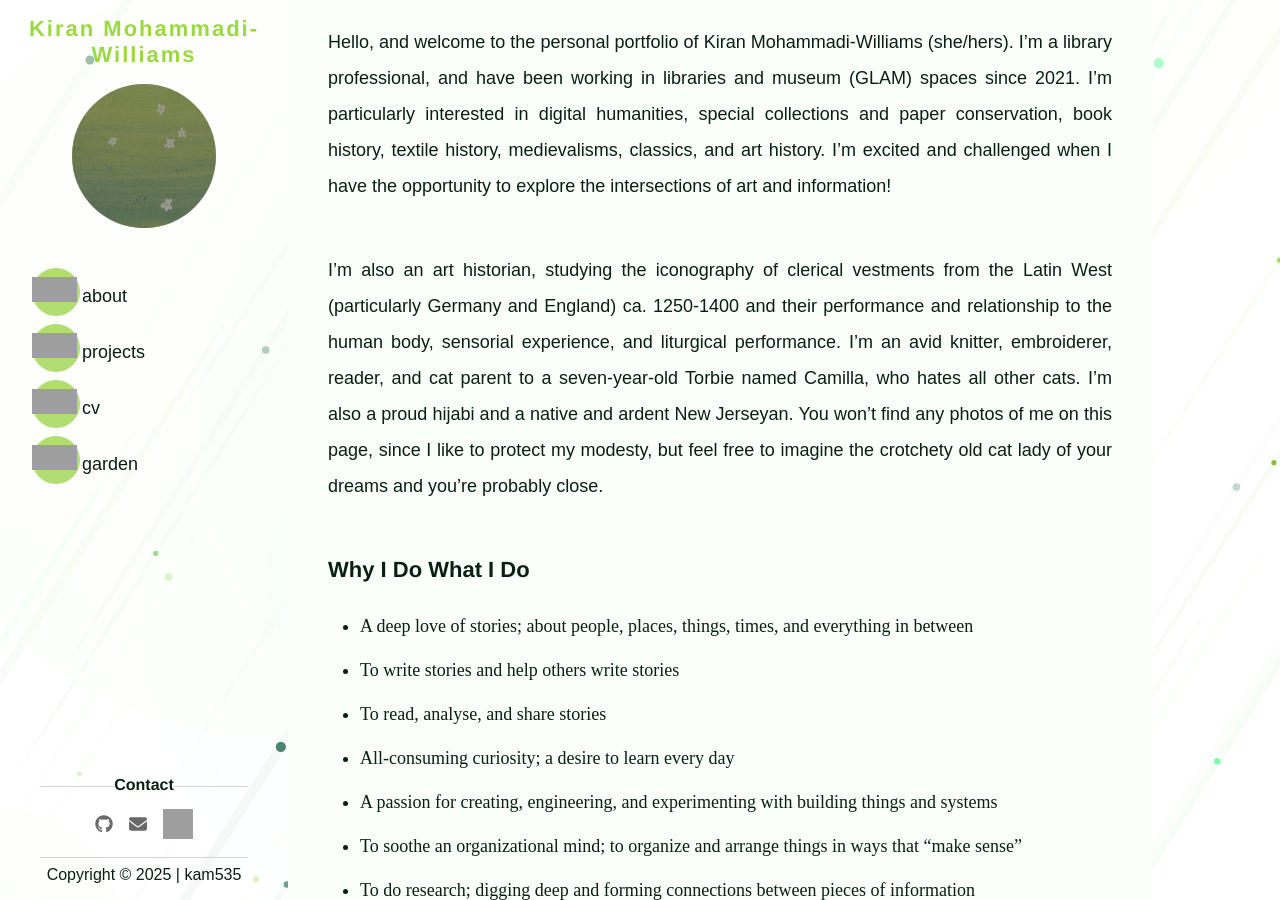
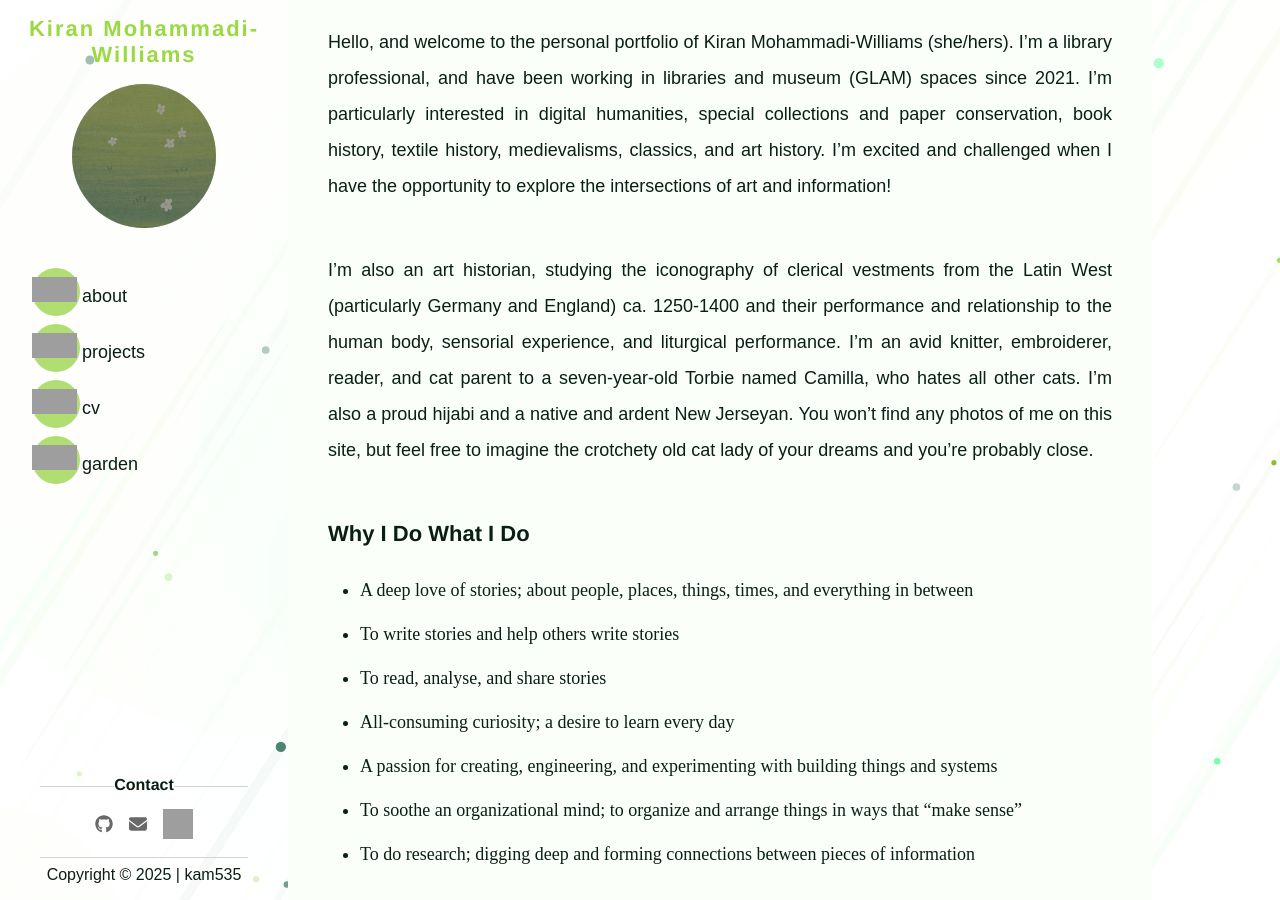
Before and after one commit to green-queen/green-queen.github.io, a Jekyll site: the page built from _pages/index.md, in a window 1280 px wide and 900 px high, scrolled down 793 px. Built offline with Jekyll 4.4.1, drawn with Linux system fonts in a browser that asks for light colours; some web fonts are replaced; grey boxes are pictures that could not be loaded.

Commit message:
Update index.md

```diff
--- a/_pages/index.md
+++ b/_pages/index.md
@@ -25,7 +25,7 @@ Librarian • Art Historian • Book Lover • Viridiphile
 
 Hello, and welcome to the personal portfolio of Kiran Mohammadi-Williams (she/hers). I'm a library professional, and have been working in libraries and museum (GLAM) spaces since 2021. I'm particularly interested in digital humanities, special collections and paper conservation, book history, textile history, medievalisms, classics, and art history. I'm excited and challenged when I have the opportunity to explore the intersections of art and information!
 
-I'm also an art historian, studying the iconography of clerical vestments from the Latin West (particularly Germany and England) ca. 1250-1400 and their performance and relationship to the human body, sensorial experience, and liturgical performance. I'm an avid knitter, embroiderer, reader, and cat parent to a seven-year-old Torbie named Camilla, who hates all other cats. I'm also a proud hijabi and a native and ardent New Jerseyan. You won't find any photos of me on this page, since I like to protect my modesty, but feel free to imagine the crotchety old cat lady of your dreams and you're probably close.
+I'm also an art historian, studying the iconography of clerical vestments from the Latin West (particularly Germany and England) ca. 1250-1400 and their performance and relationship to the human body, sensorial experience, and liturgical performance. I'm an avid knitter, embroiderer, reader, and cat parent to a seven-year-old Torbie named Camilla, who hates all other cats. I'm also a proud hijabi and a native and ardent New Jerseyan. You won't find any photos of me on this site, but feel free to imagine the crotchety old cat lady of your dreams and you're probably close.
 
 ### Why I Do What I Do
 - A deep love of stories; about people, places, things, times, and everything in between
```
